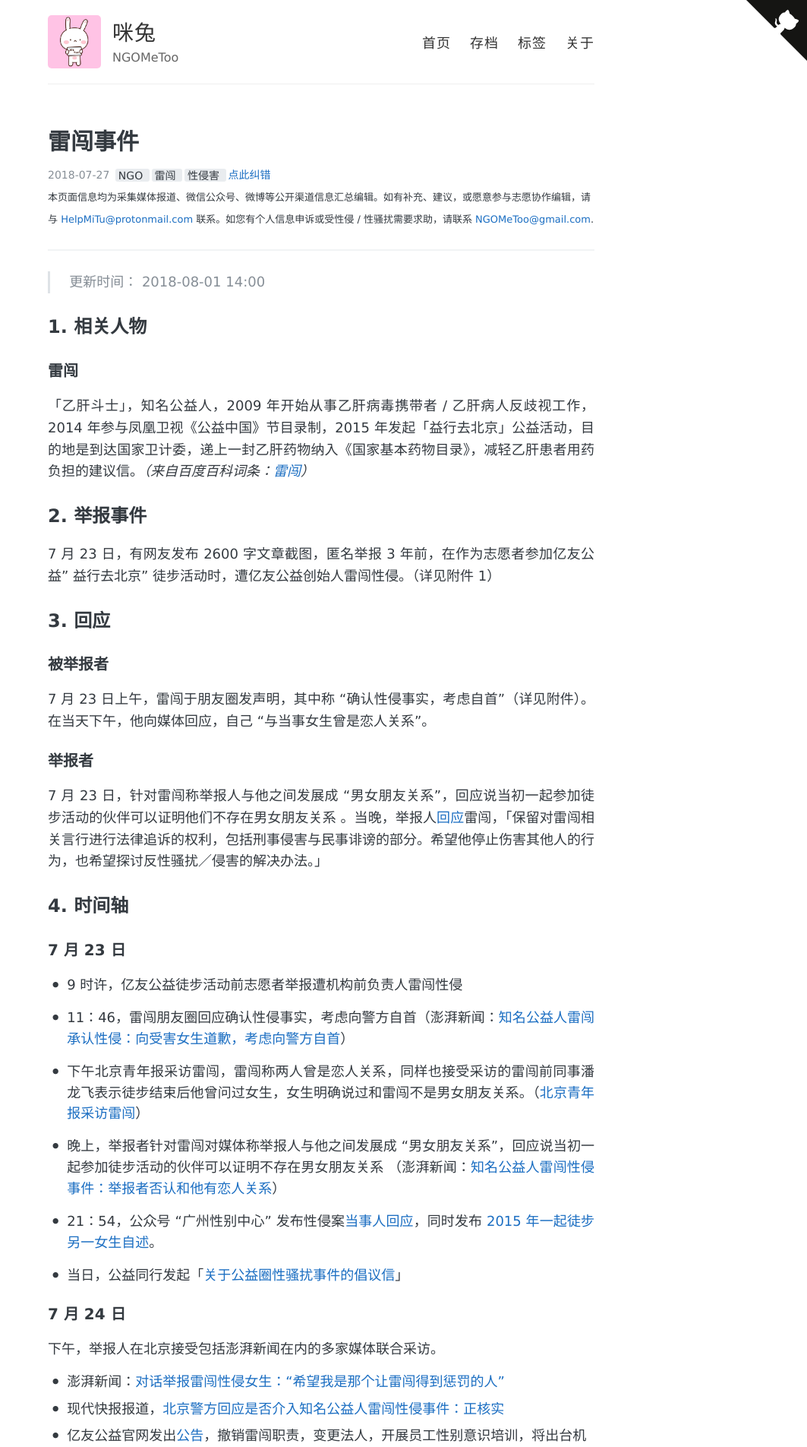
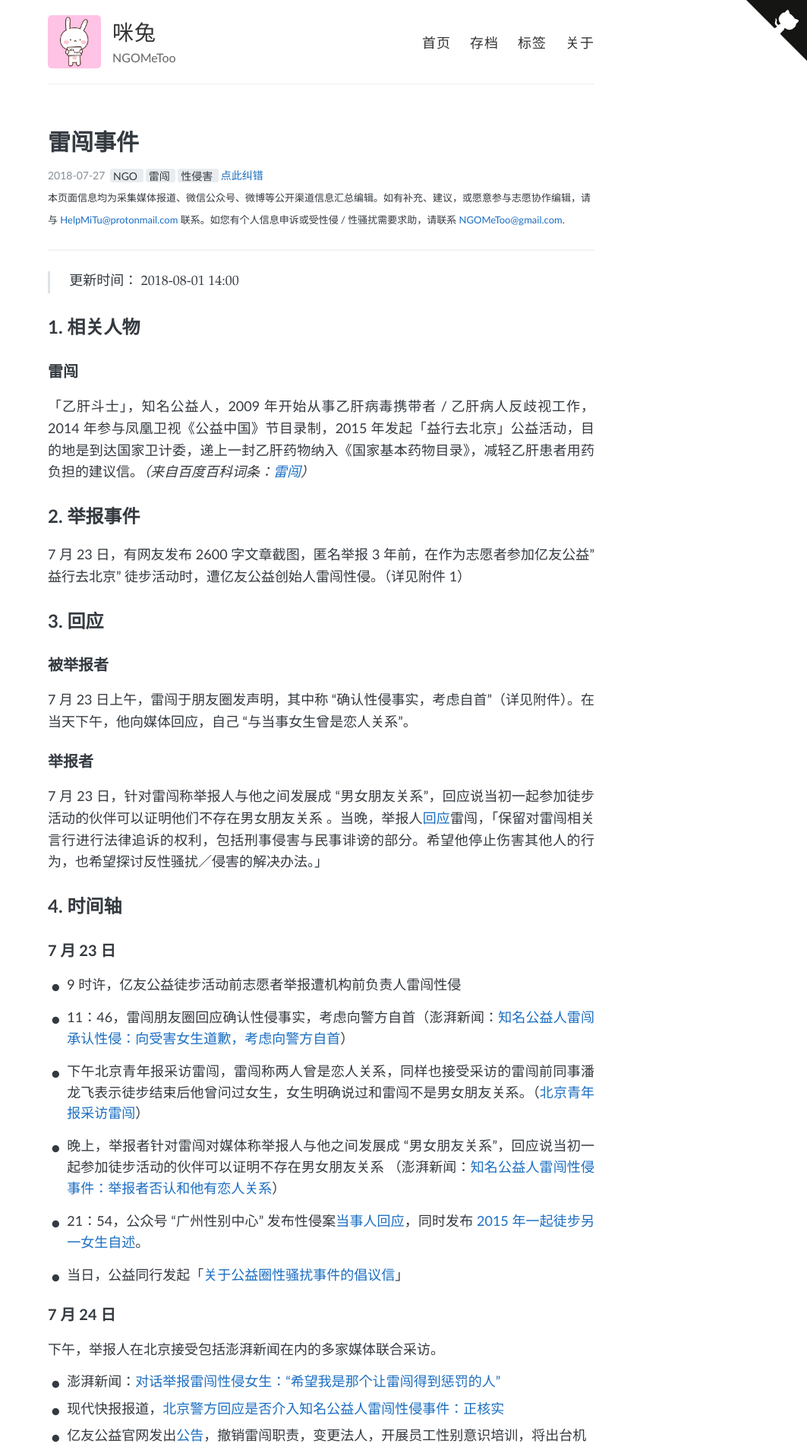
Before and after one commit to NGOMeToo/NGOMeToo.github.io, a Jekyll site: the page built from _posts/2018-07-27-Lei-Chuang.md, in a window 1280 px wide. Shown: the top 1904 px of the page at 76% size, without its empty margins (217-1280 px from the left). Built offline with Jekyll 4.4.1, drawn with Linux system fonts in a browser that asks for light colours; comment, search, counter and statistics services are not loaded.

Commit message:
更新为中文字体

```diff
--- a/_sass/_reset.scss
+++ b/_sass/_reset.scss
@@ -42,6 +42,7 @@
 	content: '';
 	content: none;
 }
+
 table {
 	border-collapse: collapse;
 	border-spacing: 0;
--- a/_sass/_variables.scss
+++ b/_sass/_variables.scss
@@ -20,7 +20,7 @@
 $georgia: Georgia, serif;
 
 // Fonts
-$base-font: 'Spoqa Han Sans', 'Source Sans Pro', 'Apple SD Gothic Neo', 'Nanum Barun Gothic', 'Nanum Gothic', 'Verdana', 'Arial', 'Dotum', sans-serif;
+$base-font: Optima,'Lucida Sans',Calibri,Candara,Arial,source-han-serif-sc,'Source Han Serif SC','Source Han Serif CN','Source Han Serif TC','Source Han Serif TW','Source Han Serif','Songti SC','Microsoft YaHei',sans-serif;
 $code-font: 'Menlo', 'Courier New', 'Monaco', 'Spoqa Han Sans', monospace;
 
 // Font sizes
--- a/style.scss
+++ b/style.scss
@@ -41,7 +41,7 @@
   }
 }
 
-h1, h2, h3, h5 {
+h1, h2, h3, h4, h5 {
   font-weight: bold;
 }
 
@@ -62,7 +62,6 @@
 
 h4 {
   font-size: 20px;
-  color: $base-lighten-color;
 }
 
 h6 {
@@ -71,7 +70,7 @@
 
 p {
   color: $text-color;
-  margin: 15px 0;
+  margin: 15px 0px;
   text-align: justify;
 }
 
@@ -216,12 +215,12 @@
 blockquote {
   font-weight: 300;
   padding: 0 0 0 1.4rem;
-  margin: 0 2rem 1rem 0;
+  margin: 0 2.0rem 1rem 0rem;
   border-left: .2em solid $blockquote-border-color;
+  text-align: justify;
 
   p {
-    color: $blockquote-color;
-    text-align: justify;
+    font-family: 'Palatino Linotype','Book Antiqua',Palatino,STKaiti,KaiTi,'楷体',SimKai,DFKai-SB,NSimSun,serif;
   }
 
   p:last-child {
```
